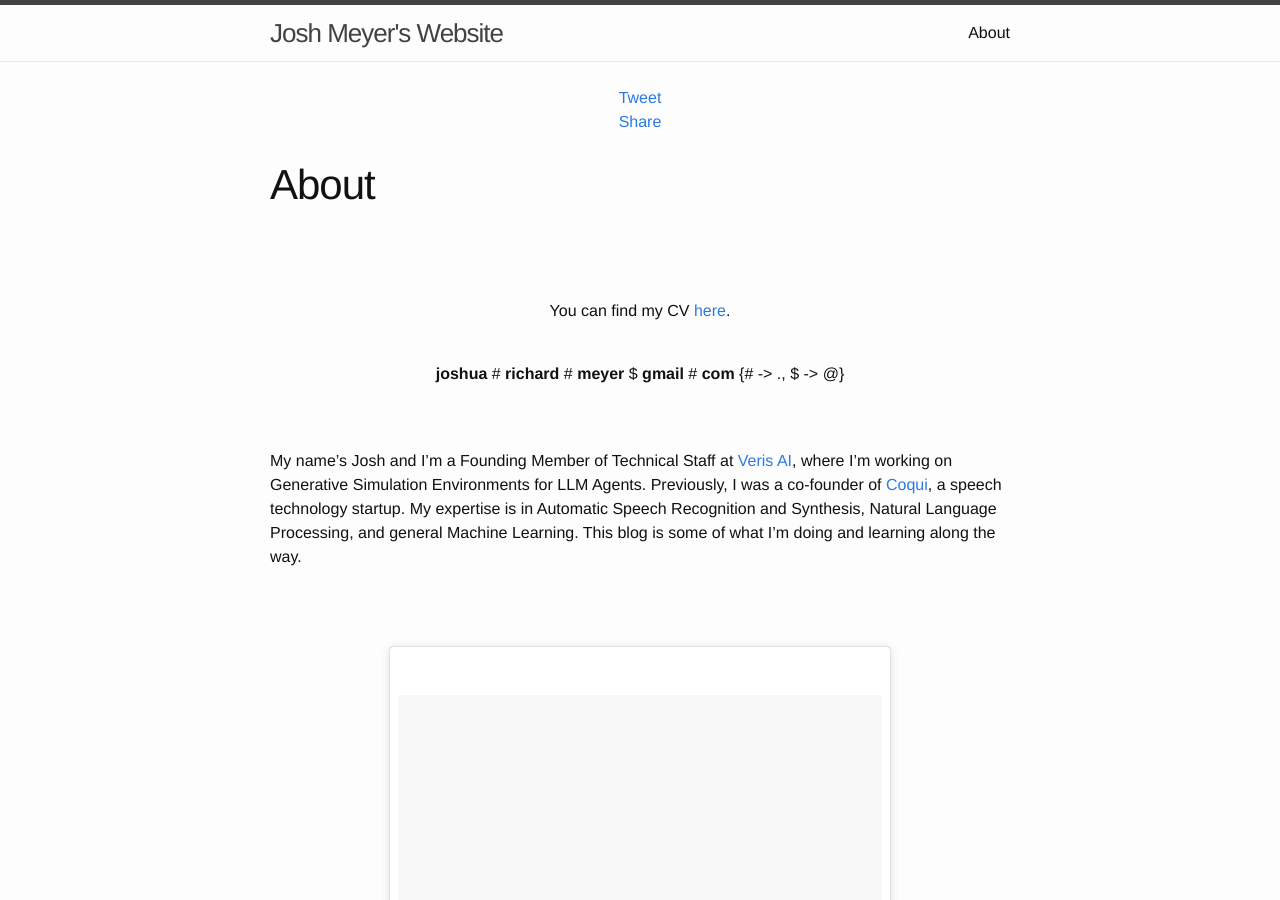
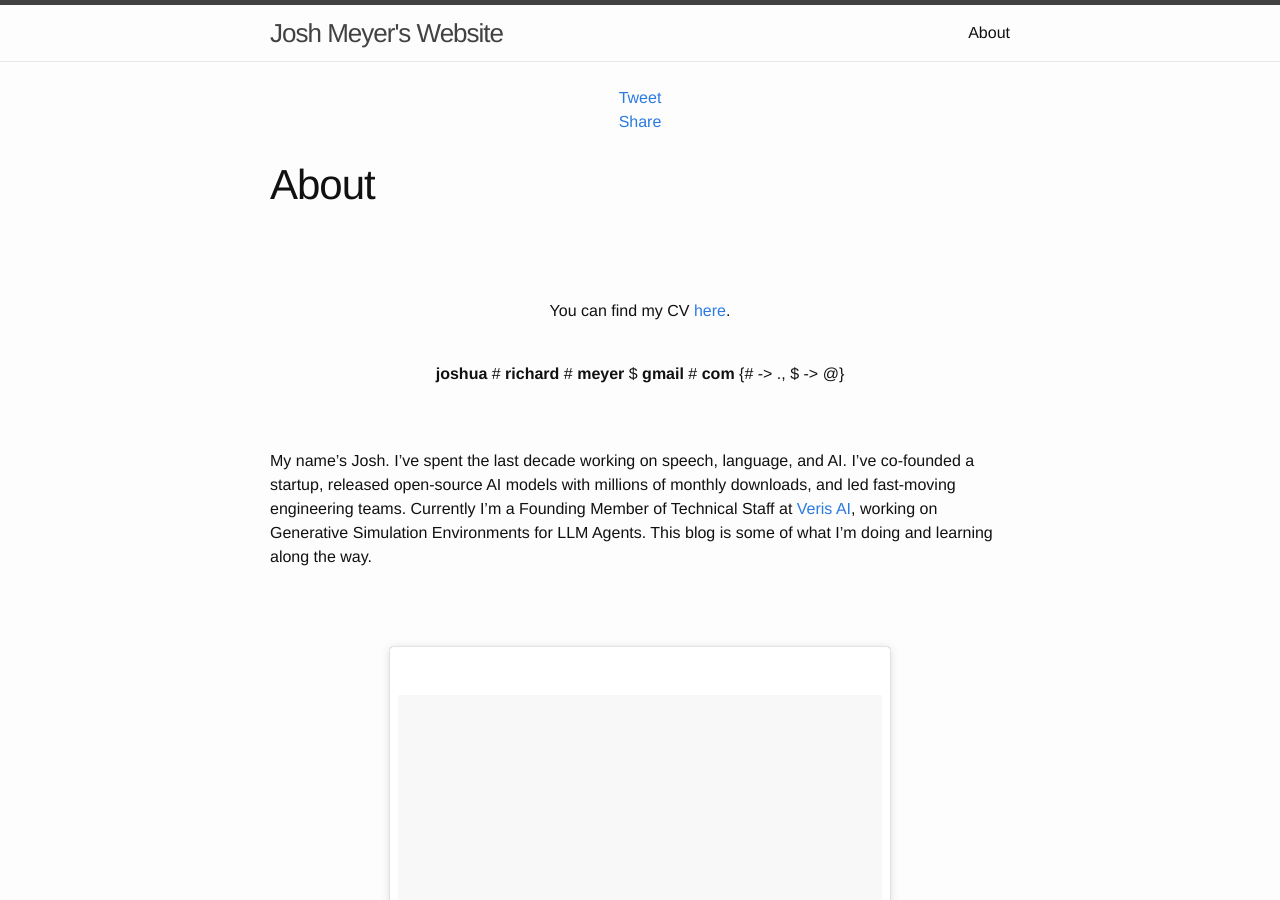
Before and after one commit to JRMeyer/jrmeyer.github.io, a Jekyll site: the page built from about.md, in a window 1280 px wide and 900 px high. Built offline with Jekyll 4.4.1, drawn with Linux system fonts in a browser that asks for light colours; comment, search, counter and statistics services are not loaded.

Commit message:
Update about page bio
Co-Authored-By: Claude Opus 4.6 <noreply@anthropic.com>

```diff
--- a/about.md
+++ b/about.md
@@ -18,7 +18,7 @@ You can find my CV <a href="http://jrmeyer.github.io/misc/josh-meyer-cv.pdf">her
 <br/>
 <br/>
 
-My name's Josh and I'm a Founding Member of Technical Staff at <a href="https://veris.ai/">Veris AI</a>, where I'm working on Generative Simulation Environments for LLM Agents. Previously, I was a co-founder of <a href="https://coqui.ai/">Coqui</a>, a speech technology startup. My expertise is in Automatic Speech Recognition and Synthesis, Natural Language Processing, and general Machine Learning. This blog is some of what I'm doing and learning along the way.
+My name's Josh. I've spent the last decade working on speech, language, and AI. I've co-founded a startup, released open-source AI models with millions of monthly downloads, and led fast-moving engineering teams. Currently I'm a Founding Member of Technical Staff at <a href="https://veris.ai/">Veris AI</a>, working on Generative Simulation Environments for LLM Agents. This blog is some of what I'm doing and learning along the way.
 
 <br/>
 <br/>
```
